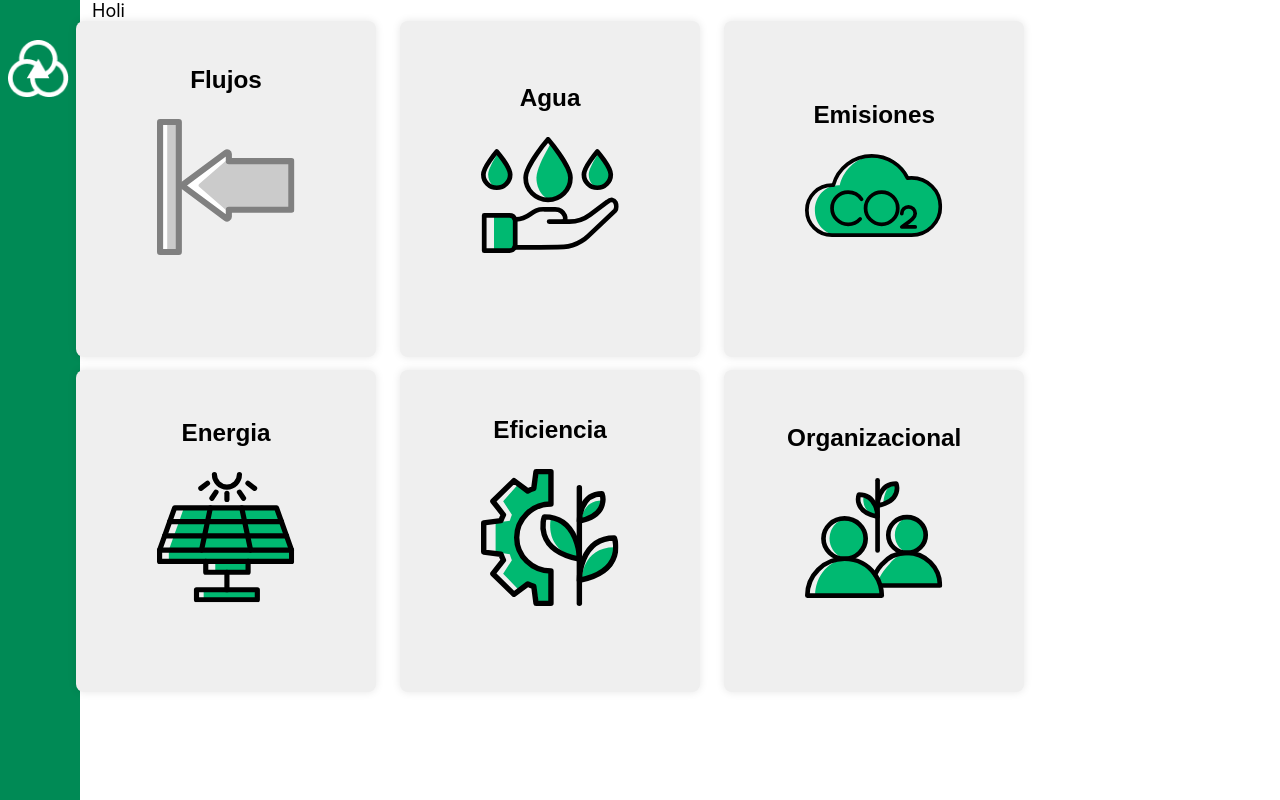
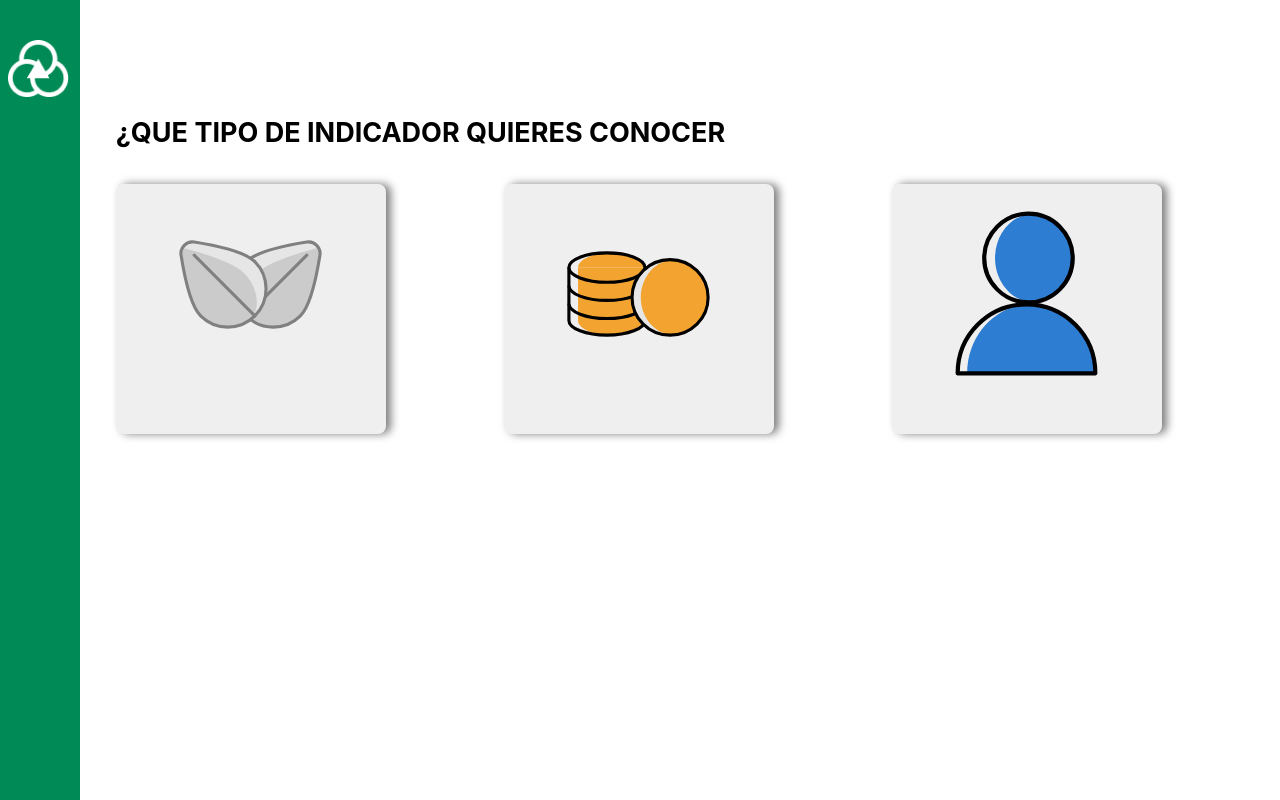
Before and after one commit to CircularIA/seleccionar-indicador, a React (Vite) app: page / in a window 1280 px wide. Built offline with nearby package versions, Linux system fonts and the light colour scheme.

Commit message:
avance en segunda vista, se agrego cartas y searchbox

```diff
--- a/package.json
+++ b/package.json
@@ -12,7 +12,8 @@
   "dependencies": {
     "@emotion/react": "^11.11.1",
     "@emotion/styled": "^11.11.0",
-    "@mui/material": "^5.13.5",
+    "@mui/icons-material": "^5.11.16",
+    "@mui/material": "^5.13.6",
     "react": "^18.2.0",
     "react-dom": "^18.2.0"
   },
--- a/src/components/indicador.jsx
+++ b/src/components/indicador.jsx
@@ -1,4 +1,4 @@
-import React, { useState } from 'react'
+import { useState } from 'react'
 import'./../css/indicador.css'
 
 function Indicador({nombre, descripcion, imagen,setCurrentView}) {
@@ -11,7 +11,7 @@ function Indicador({nombre, descripcion, imagen,setCurrentView}) {
   return (
     <button className='card' onClick={nextView} >
       {nombre ? <h2>{nombre}</h2> : null}
-      <img src={imagen} className='imagen' loading='lazy'/>
+      <img src={imagen} loading='lazy'/>
       <div className='descripcion'>
         <span>{descripcion}</span>
       </div>
--- a/src/components/main.jsx
+++ b/src/components/main.jsx
@@ -1,9 +1,12 @@
 //Bibliotecas
-import React, {useState} from 'react'
+import React, { useState } from 'react'
+import { styled, alpha } from '@mui/material/styles';
 //Estilo
 import './../css/main.css'
 //Componentes
 import Indicador from './indicador'
+import Search from './search';
+import Seleccionado from './seleccionado';
 //Recursos
 import ImagenAmbiental from './../img/Ambiental.svg'
 import ImagenEconomico from './../img/Economico.svg'
@@ -14,7 +17,7 @@ import ImagenEmisiones from './../img/Emisiones.svg'
 import ImagenEnergia from './../img/Energia.svg'
 import ImagenEficiencia from './../img/Eficiencia.svg'
 import ImagenOrganizacional from './../img/Organizacional.svg'
-import { Grid } from '@mui/material'
+
 
 function Main() {
     const datos = [
@@ -37,71 +40,65 @@ function Main() {
 
     const datosTypes = [
         {
-            nombre: 'Flujos',
+            nombre: 'FLUJOS',
             imagen: ImagenFlujos,
             descripcion: 'Indicadores relacionados con el nivel de circularidad de los flujos de entrada y salida'
         },
         {
-            nombre: 'Agua',
+            nombre: 'AGUA',
             imagen: ImagenAgua,
             descripcion: 'Indicadores relacionados con el nivel de agua'
         },
         {
-            nombre:'Emisiones',
+            nombre: 'EMISIONES',
             imagen: ImagenEmisiones,
             descripcion: 'Indicadores relacionados con el nivel de Emisiones'
         },
         {
-            nombre: 'Energia',
+            nombre: 'ENERGIA',
             imagen: ImagenEnergia,
             descripcion: 'Indicadores relacionados con el nivel de Energia'
         },
         {
-            nombre: 'Eficiencia',
+            nombre: 'EFICIENCIA',
             imagen: ImagenEficiencia,
             descripcion: 'Indicadores relacionados con el nivel de Eficiencia'
         },
         {
-            nombre: 'Organizacional',
+            nombre: 'ORGANIZACIONAL',
             imagen: ImagenOrganizacional,
             descripcion: 'Indicadores relacionados con el nivel de la organizacion'
         }
     ]
-    const [indicador, setIndicador] = useState(datos[0]);
-    const [currentView, setCurrentView] = useState(1);
 
 
-    const SetView = () =>{
-        if (currentView == 0){
+    const [currentView, setCurrentView] = useState(0);
+
+    const SetView = () => {
+        if (currentView == 0) {
             return <div className='content'>
-                    <h2>¿QUE TIPO DE INDICADOR QUIERES CONOCER</h2>
-                    <div className="indicadores">
-                        <Indicador descripcion={datos[0].descripcion} imagen={datos[0].imagen} setCurrentView={setCurrentView}></Indicador>
-                        <Indicador descripcion={datos[1].descripcion} imagen={datos[1].imagen} setCurrentView={setCurrentView}></Indicador>
-                        <Indicador descripcion={datos[2].descripcion} imagen={datos[2].imagen} setCurrentView={setCurrentView}></Indicador>
+                <h2>¿QUE TIPO DE INDICADOR QUIERES CONOCER</h2>
+                <div className="indicadores">
+                    {datos.map((indicador, index) => {
+                        return <Indicador key={index} descripcion={indicador.descripcion} imagen={indicador.imagen} setCurrentView={setCurrentView}></Indicador>
+                    })}
+                </div>
+            </div>
+        } else if (currentView == 1) {
+            return (
+                <div className='content secondView'>
+                    <div className="searchBox">
+                        <Search></Search>
                     </div>
-                    {/* <div className="titulo">
-                        <span>Ambiental</span>
-                        <span>Economico</span>
-                        <span>Social</span>
-                    </div> */}
+                    <div className="indicadoresBox">
+                        <Seleccionado></Seleccionado>
+                    </div>
+                    <div className="indicadores indicadoresCard">
+                        {datosTypes.map((indicador, index) => {
+                            return <Indicador key={index} nombre={indicador.nombre} descripcion={indicador.descripcion} imagen={indicador.imagen} setCurrentView={setCurrentView}></Indicador>
+                        })}
+                    </div>
                 </div>
-        } else if(currentView == 1){
-            return(
-                <Grid container spacing={2} >
-                    <Grid item xs={4} justifyContent={'flex-end'} >
-                        <span>Holi</span>
-                    </Grid>
-
-                    <div className="indicadores">
-                            <Indicador nombre={datosTypes[0].nombre} descripcion={datosTypes[0].descripcion} imagen={datosTypes[0].imagen} setCurrentView={setCurrentView}></Indicador>
-                            <Indicador nombre={datosTypes[1].nombre} descripcion={datosTypes[1].descripcion} imagen={datosTypes[1].imagen} setCurrentView={setCurrentView}></Indicador>
-                            <Indicador nombre={datosTypes[2].nombre} descripcion={datosTypes[2].descripcion} imagen={datosTypes[2].imagen} setCurrentView={setCurrentView}></Indicador>
-                            <Indicador nombre={datosTypes[3].nombre} descripcion={datosTypes[3].descripcion} imagen={datosTypes[3].imagen} setCurrentView={setCurrentView}></Indicador>
-                            <Indicador nombre={datosTypes[4].nombre} descripcion={datosTypes[4].descripcion} imagen={datosTypes[4].imagen} setCurrentView={setCurrentView}></Indicador>
-                            <Indicador nombre={datosTypes[5].nombre} descripcion={datosTypes[5].descripcion} imagen={datosTypes[5].imagen} setCurrentView={setCurrentView}></Indicador>
-                    </div>
-                </Grid>
             )
         }
     }
--- /dev/null
+++ b/src/components/search.jsx
@@ -0,0 +1,65 @@
+import React from 'react'
+
+import { styled, alpha } from '@mui/material/styles';
+
+
+import SearchIcon from '@mui/icons-material/Search';
+import InputBase from '@mui/material/InputBase';
+
+function Search() {
+    const Search = styled('div')(({ theme }) => ({
+        position: 'relative',
+        borderRadius: theme.shape.borderRadius,
+        backgroundColor: alpha(theme.palette.common.white, 0.15),
+        '&:hover': {
+            backgroundColor: alpha(theme.palette.common.white, 0.25),
+        },
+        marginLeft: 0,
+        width: '100%',
+        [theme.breakpoints.up('sm')]: {
+            marginLeft: theme.spacing(1),
+            width: 'auto',
+        },
+    }));
+
+    const SearchIconWrapper = styled('div')(({ theme }) => ({
+        padding: theme.spacing(0, 2),
+        height: '100%',
+        position: 'absolute',
+        pointerEvents: 'none',
+        display: 'flex',
+        alignItems: 'center',
+        justifyContent: 'center',
+    }));
+
+    const StyledInputBase = styled(InputBase)(({ theme }) => ({
+        color: 'inherit',
+        '& .MuiInputBase-input': {
+            padding: theme.spacing(1, 1, 1, 0),
+            // vertical padding + font size from searchIcon
+            paddingLeft: `calc(1em + ${theme.spacing(4)})`,
+            transition: theme.transitions.create('width'),
+            width: '100%',
+            [theme.breakpoints.up('sm')]: {
+                width: '12ch',
+                '&:focus': {
+                    width: '20ch',
+                },
+            },
+        },
+    }));
+    return (
+        <Search>
+            <SearchIconWrapper>
+                <SearchIcon />
+            </SearchIconWrapper>
+            <StyledInputBase
+                placeholder="Buscar…"
+                inputProps={{ 'aria-label': 'search' }}
+            >
+            </StyledInputBase>
+        </Search>
+    )
+}
+
+export default Search
--- /dev/null
+++ b/src/components/seleccionado.jsx
@@ -0,0 +1,26 @@
+import React,{useState} from 'react'
+
+import './../css/seleccionado.css'
+
+function Seleccionado() {
+
+    const [seleccionado, setSeleccionado] = useState('AMBIENTAL');
+
+    const changeSeleccionado = (e) => {
+        console.log(e.target)
+    }
+    return (
+        <div className="seleccionado">
+            <div>
+                <h4>{seleccionado}</h4>
+            </div>
+            <div className="botones">
+                <button className="boton ambiental" onClick={changeSeleccionado}>AMBIENTAL</button>
+                <button className="boton economico" onClick={changeSeleccionado}>ECONÓMICO</button>
+                <button className="boton social" onClick={changeSeleccionado}>SOCIAL</button>
+            </div>
+        </div>
+    )
+}
+
+export default Seleccionado
--- a/src/css/indicador.css
+++ b/src/css/indicador.css
@@ -1,42 +1,28 @@
-/* button {
+button{
     border-radius: 8px;
     border: 1px solid transparent;
-    padding: 0.6em 1.2em;
-    font-size: 1em;
-    font-weight: 500;
-    font-family: inherit;
-    background-color: white;
+    box-shadow: 5px 0 0.5rem rgba(0,0,0,0.5);
+    overflow: hidden;
     cursor: pointer;
     transition: border-color 0.25s;
-    color: black
-  }
-  button:hover {
-    border-color: #646cff;
-    background-color: rgb(0, 185, 113);
-    color: white;
-  }
-  button:focus,
-  button:focus-visible {
-    outline: 4px auto -webkit-focus-ring-color;
-    background-color: rgb(0, 185, 113);
-    color: white;
-  } */
+    color: black;
+}
 
 .card{
     border-radius: 8px;
     border: 1px solid transparent;
-    box-shadow: 0 0 0.5rem rgba(0,0,0,0.1);
     overflow: hidden;
     font-size: 0.9em;
-    font-weight: 500;
-    min-height: max-content;
-    max-width: 300px;
-    min-width: 50px;
+    min-height: 250px;
+    max-height: max-content;
+    max-width: 270px;
+    min-width: 70px;
     text-align: center;
-    cursor: pointer;
-    transition: border-color 0.25s;
-    color: black;
-    padding: 2%;
+    padding: 1%;
+}
+.card img{
+    margin-top: 2%;
+    max-width: 55%;
 }
 .card:hover{
     background-color: rgb(0, 185, 113);
@@ -47,24 +33,17 @@
 }
 .card:hover span{
     visibility: visible;
-    font-weight: 500;
-    font-size: large;
+    font-size: 0.9em;
 }
 .card:focus,
 card:focus-visible{
-    outline: 4px auto -webkit-focus-ring-color;
     background-color: rgb(0, 185, 113);
     color: white;
 }
-.imagen{
-    margin-top: 2%;
-    width: 60%;
-    max-width: 55%;
-    /* height: 40%; */
-
-}
 .descripcion{
-    padding: 10% 8% 0 8%;
-    font-size: 90%;
+    padding: 5% 0% 0 0%;
     visibility: hidden;
 }
+.descripcion span{
+    font-size: 40%;
+}
--- a/src/css/main.css
+++ b/src/css/main.css
@@ -1,22 +1,58 @@
 .content{
-    margin-top: 10%;
+    margin-top: 3%;
     /* border-radius: 0.5rem;
     box-shadow: 0 0 0.5rem rgba(0,0,0,0.1);
     overflow: hidden; */
     min-height: max-content;
     text-align: start;
+    padding-left: 2%;
 }
 .content > h2{
-    margin-left: 2%;
+    margin-left: 0%;
+    margin-top: 10%;
+    margin-bottom: 3%;
 }
 
+.secondView{
+    display:grid;
+    grid-template-columns: repeat(3,1fr);
+    grid-auto-rows: 4%;
+}
+.searchBox{
+    grid-column-start: 3;
+    grid-column-end: 4;
+    grid-row-start: 1;
+}
 
 .indicadores{
+    /* display: flex;
+    justify-content: space-between;
+    flex-wrap: wrap;
+    gap: 2%;   */
+    display: grid;
+    grid-template-columns: minmax(40px, 1fr) minmax(40px, 1fr) minmax(40px, 1fr);
+    justify-content: space-around;
+    row-gap: 5%;
+}
+
+.indicadoresFlex{
     display: flex;
-    justify-content: start;
+    justify-content: space-between;
     flex-wrap: wrap;
     gap: 2%;
 }
+
+.indicadoresBox{
+    grid-column-start: 1;
+    grid-column-end: 4;
+    grid-row-start: 2;
+}
+.indicadoresCard{
+    grid-column-start: 1;
+    grid-column-end: 4;
+    grid-row-start: 6;
+}
+
 .totales{
     display: grid;
 }
--- /dev/null
+++ b/src/css/seleccionado.css
@@ -0,0 +1,55 @@
+.seleccionado{
+    display: flex;
+    flex-direction: column;
+    align-items: start;
+}
+
+.botones{
+    display: flex;
+    flex-direction: row;
+    justify-content: space-between;
+}
+.boton{
+    margin: 1%;
+    padding: 2% 5% 2% 5%;
+    border-radius: 0.9rem;
+    box-shadow: 0 0 0.5rem rgba(0,0,0,0.1);
+    overflow: hidden;
+    min-height: max-content;
+    min-width: max-content;
+    text-align: start;
+    background-color: white;
+    color: black;
+    border: 2px solid;
+    cursor: pointer;
+    transition: all 0.3s ease-in-out;
+    font-size: medium;
+}
+.ambiental{
+    border-color: green;
+}
+.ambiental:hover{
+    background-color: green;
+    color: white;
+}
+.ambiental:active{
+    background-color: green;
+    color: white;
+}
+.economico{
+    border-color: rgb(243, 164, 48)
+}
+.economico:hover{
+    background-color: rgb(243, 164, 48);
+    color: white;
+}
+.social{
+    border-color: rgb(45,125,210);
+}
+.social:hover{
+    background-color: rgb(45,125,210);
+    color: white;
+}
+h4{
+    margin-bottom: 4%;
+}
```
Also changed, not shown: 1 other file (tests, documents, lock files or other folders).
